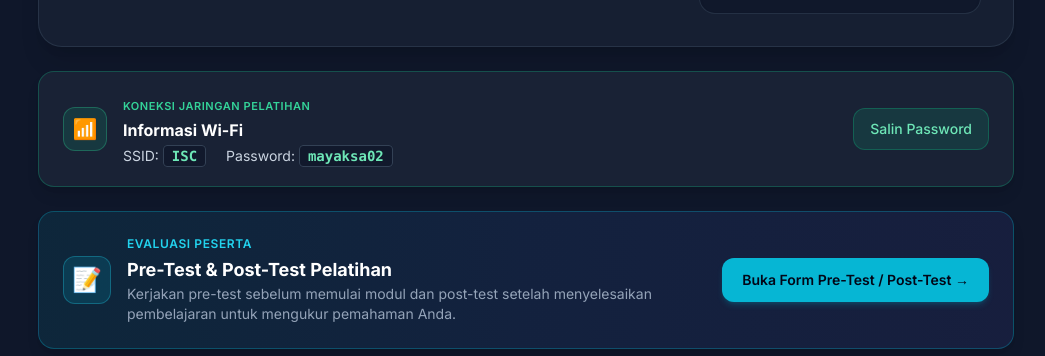
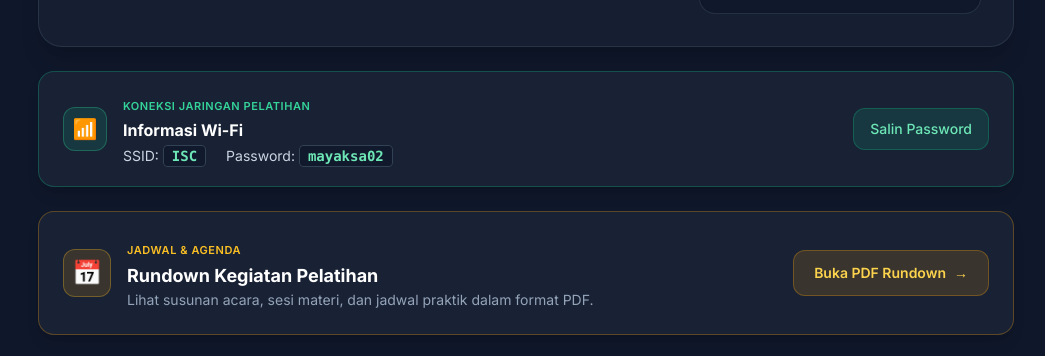
Before and after one commit to izr-dev/ev, a plain HTML site: page index.html in a window 1280 px wide. Shown: the part 371-727 px from the top of the page, without its empty margins (114-1159 px from the left). Drawn offline with nearby package versions, Linux system fonts and the light colour scheme.

Commit message:
Update index.html

```diff
--- a/index.html
+++ b/index.html
@@ -83,6 +83,30 @@
                     class="w-full sm:w-auto shrink-0 inline-flex items-center justify-center gap-2 px-4 py-2.5 rounded-xl bg-emerald-500/15 hover:bg-emerald-500/25 text-emerald-300 border border-emerald-500/30 font-medium text-xs sm:text-sm transition-colors">
                 <span>Salin Password</span>
             </button>
+        </div>
+
+        <!-- Rundown Kegiatan PDF Banner -->
+        <div class="mb-6 bg-slate-800/70 border border-amber-500/30 rounded-2xl p-5 sm:p-6 flex flex-col sm:flex-row items-start sm:items-center justify-between gap-4 shadow-lg">
+            <div class="flex items-start sm:items-center space-x-4">
+                <div class="w-12 h-12 rounded-xl bg-amber-500/15 border border-amber-400/30 flex items-center justify-center text-2xl shrink-0">
+                    📅
+                </div>
+                <div>
+                    <span class="text-[11px] font-semibold uppercase tracking-wider text-amber-400">Jadwal & Agenda</span>
+                    <h3 class="text-lg font-bold text-white mt-0.5">Rundown Kegiatan Pelatihan</h3>
+                    <p class="text-slate-400 text-xs sm:text-sm">
+                        Lihat susunan acara, sesi materi, dan jadwal praktik dalam format PDF.
+                        <!-- Ganti "rundown-kegiatan.pdf" sesuai nama file PDF Anda -->
+                    </p>
+                </div>
+            </div>
+            <a href="rundown-kegiatan.pdf"
+               target="_blank"
+               rel="noopener noreferrer"
+               class="w-full sm:w-auto shrink-0 inline-flex items-center justify-center gap-2 px-5 py-3 rounded-xl bg-amber-500/15 hover:bg-amber-500/25 text-amber-300 border border-amber-500/30 font-semibold text-sm transition-colors">
+                <span>Buka PDF Rundown</span>
+                <span aria-hidden="true">&rarr;</span>
+            </a>
         </div>
 
         <!-- Pre-Test & Post-Test Banner -->
```
